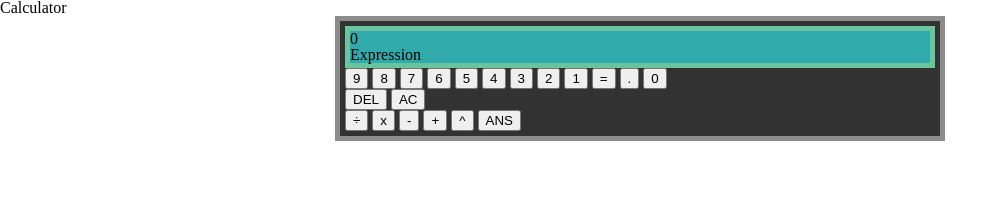
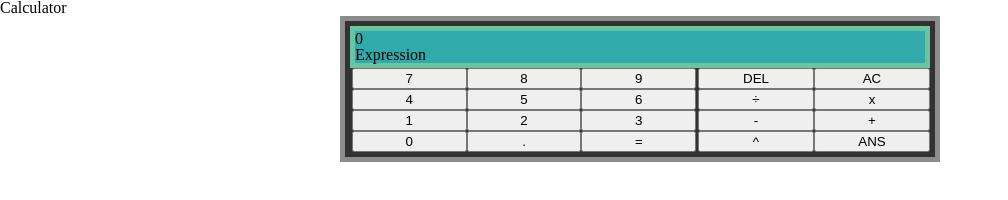
Before and after one commit to marcdtnguyen/calculator, a plain HTML site: page index.html in a window 1280 px wide. Shown: the whole page, without its empty margins (0-1008 px from the left). Drawn offline with Linux system fonts and the light colour scheme.

Commit message:
Align buttons

```diff
--- a/css/style.css
+++ b/css/style.css
@@ -1,3 +1,6 @@
+* {
+    box-sizing: border-box;
+}
 main {
     display: flex;
     justify-content: center;
@@ -18,3 +21,29 @@ main {
     border: solid 5px rgba(226, 255, 140, 0.319);
     background-color: rgba(47, 255, 255, 0.586);
 }
+
+.buttons {
+    display: flex;
+    justify-content: space-between;
+}
+
+.left {
+    display: flex;
+    flex-wrap: wrap;
+    width: 60%;
+    justify-content: center;
+    flex-direction: row-reverse;
+}
+.left button {
+ width: 33%;
+}
+
+.right {
+    display: flex;
+    width: 40%;
+    flex-wrap: wrap;
+}
+
+.right button {
+    width: 50%;
+}
--- a/index.html
+++ b/index.html
@@ -38,18 +38,14 @@
                         <button class='digit' value="0">0</button>
                     </div>
                     <div class="right">
-                        <div class="top">
                             <button value="delete">DEL</button>
                             <button value="clear">AC</button>
-                        </div>
-                        <div class="bottom">
                             <button value="/">÷</button>
                             <button value="*">x</button>
                             <button value="-">-</button>
                             <button value="+">+</button>
                             <button value="^">^</button>
                             <button value="ANS">ANS</button>
-                        </div>
                     </div>
                 </section>
             </section>
```
